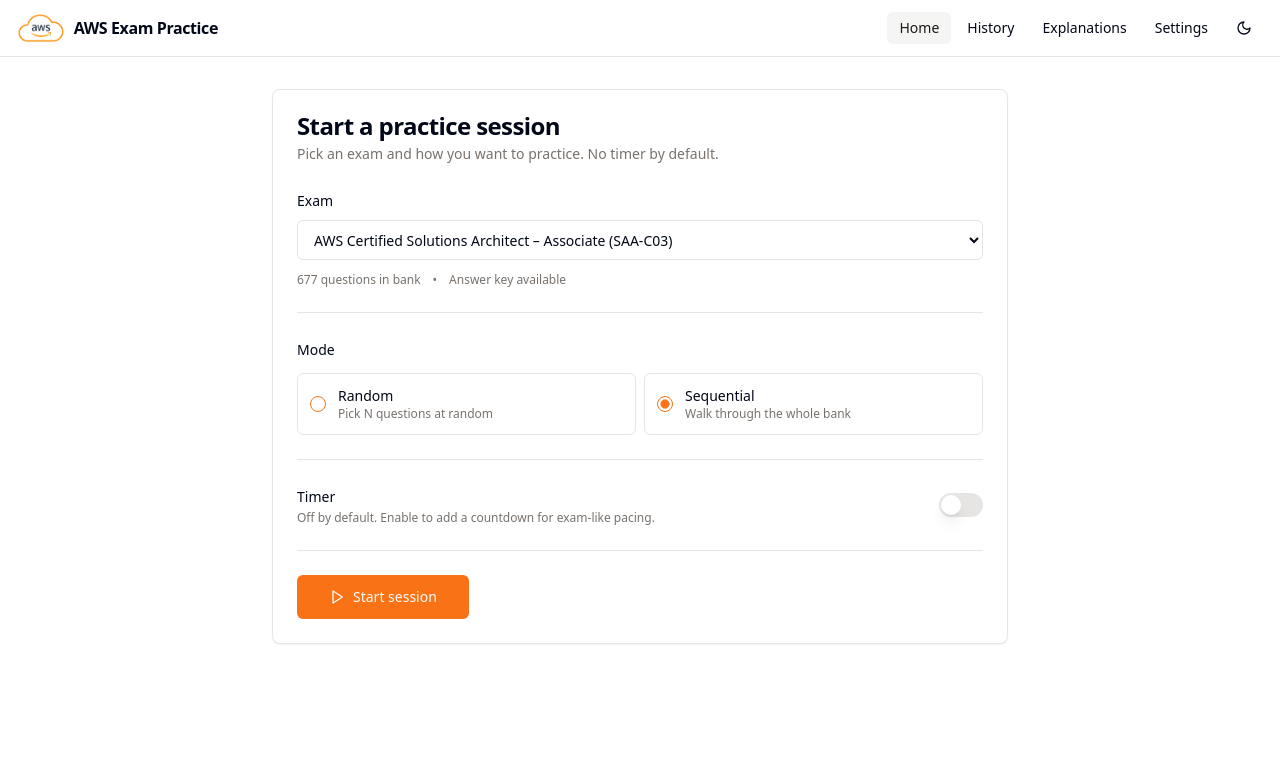
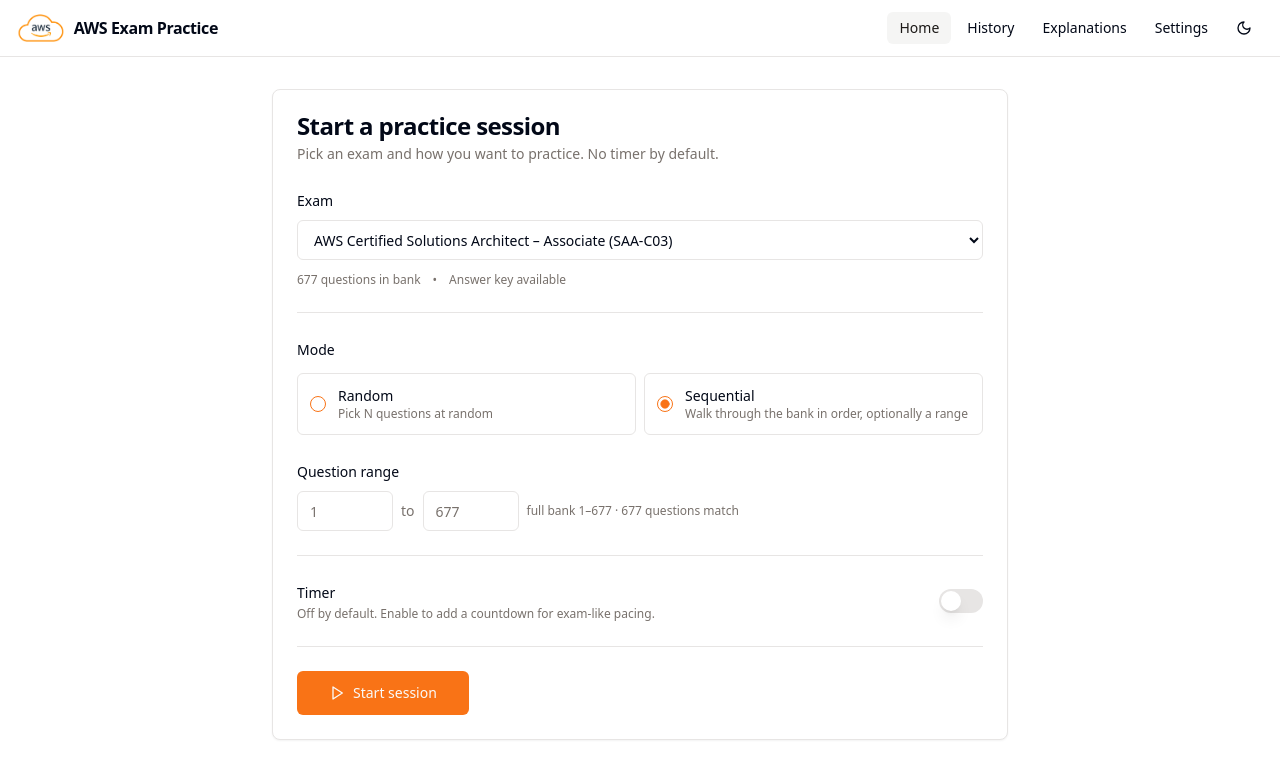
Before and after one commit to huyntp1103/aws-practice-exam, a React (Vite) app: page / in a window 1280 px wide. Both pictures are taken after a click on the radio button 665 px from the left and 404 px from the top of the page. Shown: the top 778 px of the page. Built offline with nearby package versions, Linux system fonts and the light colour scheme.

Commit message:
feat: allow pause timer, select specific questions range

```diff
--- a/src/components/Timer.tsx
+++ b/src/components/Timer.tsx
@@ -13,13 +13,16 @@ function format(ms: number): string {
 
 interface Props {
   endsAt: number;
+  paused: boolean;
   onExpire: () => void;
 }
 
-export function Timer({ endsAt, onExpire }: Props) {
+export function Timer({ endsAt, paused, onExpire }: Props) {
   const [remaining, setRemaining] = useState(() => endsAt - Date.now());
 
   useEffect(() => {
+    if (paused) return;
+    setRemaining(endsAt - Date.now());
     const id = setInterval(() => {
       const left = endsAt - Date.now();
       setRemaining(left);
@@ -29,9 +32,9 @@ export function Timer({ endsAt, onExpire }: Props) {
       }
     }, 500);
     return () => clearInterval(id);
-  }, [endsAt, onExpire]);
+  }, [endsAt, paused, onExpire]);
 
-  const urgent = remaining > 0 && remaining <= 5 * 60_000;
+  const urgent = !paused && remaining > 0 && remaining <= 5 * 60_000;
   const expired = remaining <= 0;
 
   return (
@@ -39,11 +42,13 @@ export function Timer({ endsAt, onExpire }: Props) {
       className={cn(
         "inline-flex items-center gap-1.5 rounded-md border px-2.5 py-1 font-mono text-sm tabular-nums",
         urgent && "border-warning text-warning",
-        expired && "border-destructive text-destructive"
+        expired && "border-destructive text-destructive",
+        paused && "border-muted-foreground/40 text-muted-foreground"
       )}
     >
       <Clock className="h-3.5 w-3.5" />
       {format(remaining)}
+      {paused && <span className="text-[10px] font-sans uppercase tracking-wide">Paused</span>}
     </div>
   );
 }
--- a/src/lib/session.ts
+++ b/src/lib/session.ts
@@ -28,10 +28,20 @@ export function buildSession(bank: ExamBank, opts: {
   count: number;
   timerEnabled: boolean;
   timerMinutes: number;
+  rangeStart?: number; // sequential mode only: inclusive question-number range
+  rangeEnd?: number;
 }): SessionState {
   const allNumbers = bank.questions.map((q) => q.number);
-  const questionNumbers =
-    opts.mode === "random" ? pickRandom(allNumbers, opts.count) : allNumbers.slice();
+  let questionNumbers: number[];
+  if (opts.mode === "random") {
+    questionNumbers = pickRandom(allNumbers, opts.count);
+  } else if (opts.rangeStart != null && opts.rangeEnd != null) {
+    questionNumbers = bank.questions
+      .filter((q) => q.number >= opts.rangeStart! && q.number <= opts.rangeEnd!)
+      .map((q) => q.number);
+  } else {
+    questionNumbers = allNumbers.slice();
+  }
 
   const startedAt = Date.now();
   const endsAt = opts.timerEnabled
@@ -55,6 +65,7 @@ export function buildSession(bank: ExamBank, opts: {
     highlights: {},
     finished: false,
     endsAt,
+    paused: false,
   };
 }
 
--- a/src/lib/types.ts
+++ b/src/lib/types.ts
@@ -45,6 +45,8 @@ export interface SessionState {
   finished: boolean;
   finishedAt?: number;
   endsAt?: number; // unix ms, only when timer enabled
+  paused?: boolean; // timer paused (only meaningful when endsAt is set)
+  pausedAt?: number; // unix ms when paused; used to shift endsAt forward on resume
 }
 
 export interface Attempt {
--- a/src/pages/Home.tsx
+++ b/src/pages/Home.tsx
@@ -27,6 +27,8 @@ export function Home() {
   );
   const [mode, setMode] = useState<Mode>(prefs.defaultMode);
   const [count, setCount] = useState<number>(prefs.defaultCount);
+  const [rangeStart, setRangeStart] = useState<number | "">("");
+  const [rangeEnd, setRangeEnd] = useState<number | "">("");
   const [timerEnabled, setTimerEnabled] = useState<boolean>(prefs.defaultTimerEnabled);
   const [timerMinutes, setTimerMinutes] = useState<number>(prefs.defaultTimerMinutes);
 
@@ -48,6 +50,26 @@ export function Home() {
 
   const scoreable = useMemo(() => (bank ? hasAnswerKey(bank) : false), [bank]);
 
+  const bankRange = useMemo(() => {
+    if (!bank || bank.questions.length === 0) return null;
+    const nums = bank.questions.map((q) => q.number);
+    return { min: Math.min(...nums), max: Math.max(...nums) };
+  }, [bank]);
+
+  // Reset the range picker to the full bank whenever the exam changes.
+  useEffect(() => {
+    setRangeStart("");
+    setRangeEnd("");
+  }, [bankRange]);
+
+  const rangeMatchCount = useMemo(() => {
+    if (!bank) return 0;
+    if (rangeStart === "" || rangeEnd === "") return bank.questions.length;
+    const lo = Math.min(rangeStart, rangeEnd);
+    const hi = Math.max(rangeStart, rangeEnd);
+    return bank.questions.filter((q) => q.number >= lo && q.number <= hi).length;
+  }, [bank, rangeStart, rangeEnd]);
+
   function savePrefsPartial(p: Partial<UserPrefs>) {
     const next = { ...prefs, ...p };
     setPrefs(next);
@@ -57,11 +79,14 @@ export function Home() {
   function start() {
     if (!bank) return;
     const effectiveCount = mode === "sequential" ? bank.questions.length : count;
+    const hasRange = mode === "sequential" && rangeStart !== "" && rangeEnd !== "";
     const session = buildSession(bank, {
       mode,
       count: effectiveCount,
       timerEnabled,
       timerMinutes,
+      rangeStart: hasRange ? Math.min(rangeStart as number, rangeEnd as number) : undefined,
+      rangeEnd: hasRange ? Math.max(rangeStart as number, rangeEnd as number) : undefined,
     });
     Storage.setSession(examCode, session);
     savePrefsPartial({
@@ -144,11 +169,48 @@ export function Home() {
                 <RadioGroupItem value="sequential" id="m-seq" />
                 <div>
                   <div className="text-sm font-medium">Sequential</div>
-                  <div className="text-xs text-muted-foreground">Walk through the whole bank</div>
+                  <div className="text-xs text-muted-foreground">Walk through the bank in order, optionally a range</div>
                 </div>
               </label>
             </RadioGroup>
           </section>
+
+          {/* Question range (sequential only) */}
+          {mode === "sequential" && (
+            <section className="space-y-2">
+              <Label>Question range</Label>
+              <div className="flex flex-wrap items-center gap-2">
+                <Input
+                  type="number"
+                  min={bankRange?.min ?? 1}
+                  max={bankRange?.max ?? 999}
+                  placeholder={bankRange ? String(bankRange.min) : "from"}
+                  className="w-24"
+                  value={rangeStart}
+                  onChange={(e) =>
+                    setRangeStart(e.target.value === "" ? "" : parseInt(e.target.value, 10))
+                  }
+                />
+                <span className="text-sm text-muted-foreground">to</span>
+                <Input
+                  type="number"
+                  min={bankRange?.min ?? 1}
+                  max={bankRange?.max ?? 999}
+                  placeholder={bankRange ? String(bankRange.max) : "to"}
+                  className="w-24"
+                  value={rangeEnd}
+                  onChange={(e) =>
+                    setRangeEnd(e.target.value === "" ? "" : parseInt(e.target.value, 10))
+                  }
+                />
+                <span className="text-xs text-muted-foreground">
+                  {bankRange
+                    ? `full bank ${bankRange.min}–${bankRange.max} · ${rangeMatchCount} question${rangeMatchCount === 1 ? "" : "s"} match`
+                    : "leave blank for the whole bank"}
+                </span>
+              </div>
+            </section>
+          )}
 
           {/* Count (random only) */}
           {mode === "random" && (
@@ -220,7 +282,11 @@ export function Home() {
 
           {/* Actions */}
           <section className="flex flex-wrap items-center gap-2">
-            <Button onClick={start} disabled={!bank} size="lg">
+            <Button
+              onClick={start}
+              disabled={!bank || (mode === "sequential" && rangeMatchCount === 0)}
+              size="lg"
+            >
               <Play /> Start session
             </Button>
             {resumeAvailable && (
--- a/src/pages/Session.tsx
+++ b/src/pages/Session.tsx
@@ -7,6 +7,8 @@ import {
   Flag,
   Highlighter,
   Home as HomeIcon,
+  Pause,
+  Play,
   Strikethrough,
 } from "lucide-react";
 
@@ -107,6 +109,8 @@ export function Session() {
         toggleFlag();
       } else if (e.key === "m" || e.key === "M") {
         setHighlightMode((v) => !v);
+      } else if ((e.key === "p" || e.key === "P") && state.endsAt != null) {
+        togglePause();
       } else if (/^[a-hA-H]$/.test(e.key)) {
         const letter = e.key.toUpperCase();
         if (!q.options[letter]) return;
@@ -148,6 +152,17 @@ export function Session() {
       else flagged[qNum] = true;
       Storage.setFlag(examCode, qNum, !!flagged[qNum]);
       return { ...prev, flagged };
+    });
+  }
+
+  function togglePause() {
+    setState((prev) => {
+      if (!prev || prev.endsAt == null) return prev;
+      if (prev.paused) {
+        const elapsed = Date.now() - (prev.pausedAt ?? Date.now());
+        return { ...prev, paused: false, pausedAt: undefined, endsAt: prev.endsAt + elapsed };
+      }
+      return { ...prev, paused: true, pausedAt: Date.now() };
     });
   }
 
@@ -230,7 +245,19 @@ export function Session() {
           </div>
         </div>
         <div className="flex items-center gap-2">
-          {state.endsAt && <Timer endsAt={state.endsAt} onExpire={() => finish(true)} />}
+          {state.endsAt != null && (
+            <>
+              <Timer endsAt={state.endsAt} paused={!!state.paused} onExpire={() => finish(true)} />
+              <Button
+                variant="ghost"
+                size="sm"
+                onClick={togglePause}
+                aria-label={state.paused ? "Resume timer" : "Pause timer"}
+              >
+                {state.paused ? <Play /> : <Pause />}
+              </Button>
+            </>
+          )}
           <Badge variant="outline">
             {state.currentIndex + 1} / {state.config.questionNumbers.length}
           </Badge>
@@ -358,6 +385,7 @@ export function Session() {
               <div>• Filled = answered</div>
               <div>• Yellow dot = flagged</div>
               <div>• A–H keys to pick · ←/→ navigate · F flag · M highlight · Shift+letter strike</div>
+              {state.endsAt != null && <div>• P pause/resume timer</div>}
             </div>
           </CardContent>
         </Card>
```
Also changed, not shown: 2 other files (tests, documents, lock files or other folders).
